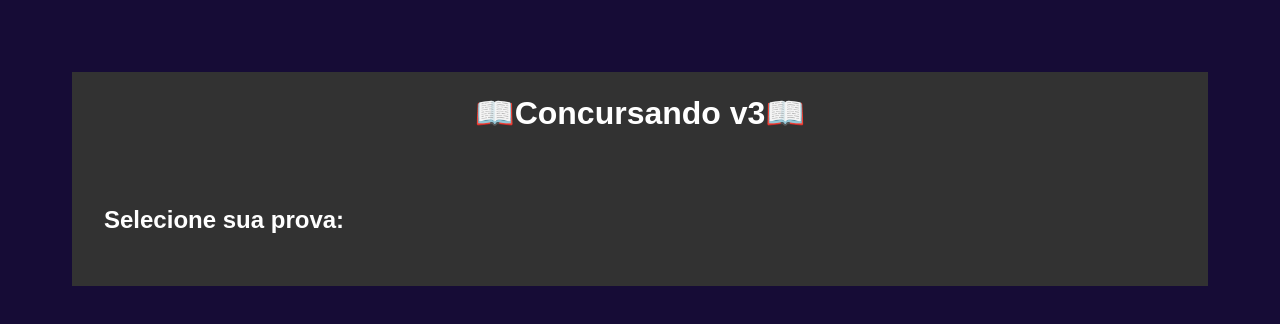
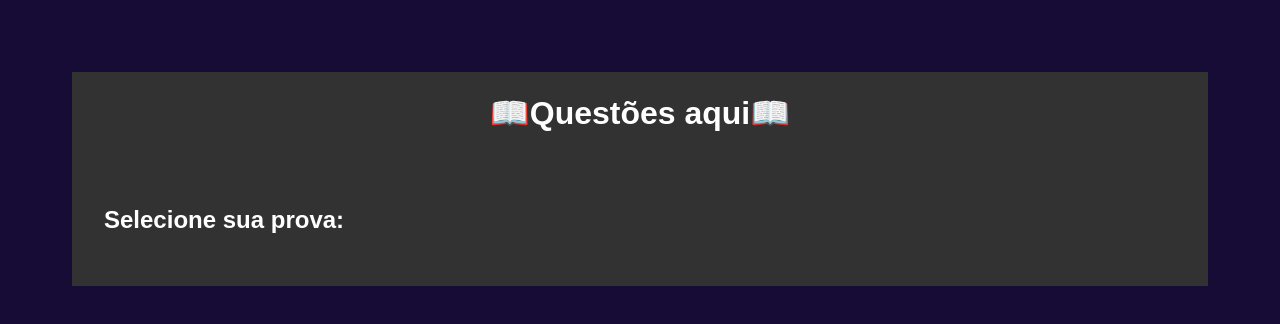
Before and after one commit to rodrigoborgesmachado/oficinaIFTM, a plain HTML site: page index.html in a window 1280 px wide. Drawn offline with nearby package versions, Linux system fonts and the light colour scheme; no server answers.

Commit message:
Alterando o titulo

```diff
--- a/index.html
+++ b/index.html
@@ -9,7 +9,7 @@
     <body>
         <noscript>Necessário ativar javascript para executar esse site</noscript>
         <div class="game">
-            <h1 onclick="location.reload()">📖Concursando v3📖</h1>
+            <h1 onclick="location.reload()">📖Questões aqui📖</h1>
         </div>
         <div class="game" id="game">
             <div class="title">
```
